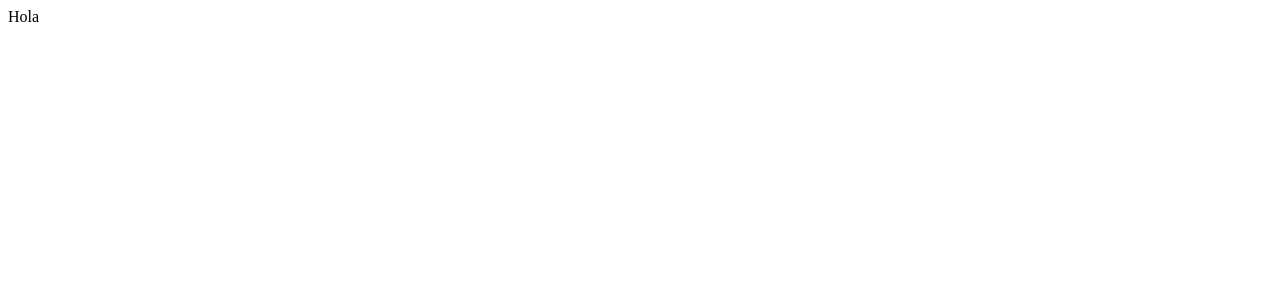
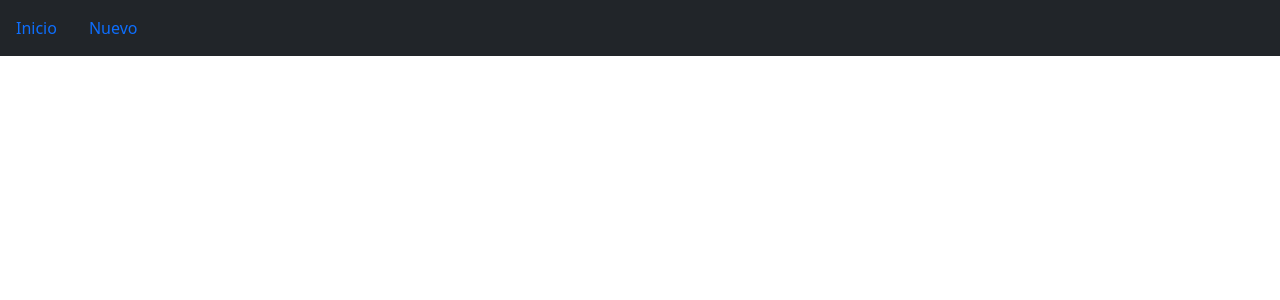
Before and after one commit to hispanos/workshop, a React (Create React App) app: page / in a window 1280 px wide. Shown: the top 300 px of the page. Built offline with nearby package versions, Linux system fonts and the light colour scheme.

Commit message:
agregando menu

```diff
--- a/package.json
+++ b/package.json
@@ -3,8 +3,11 @@
   "version": "0.1.0",
   "private": true,
   "dependencies": {
+    "bootstrap": "5.0.2",
     "cra-template": "1.1.2",
+    "i": "^0.3.6",
     "react": "^17.0.2",
+    "react-bootstrap": "^1.6.1",
     "react-dom": "^17.0.2",
     "react-scripts": "4.0.3"
   },
--- /dev/null
+++ b/src/components/NavBar.jsx
@@ -0,0 +1,21 @@
+import React from "react";
+import { Nav, NavItem, NavLink } from "react-bootstrap";
+
+
+const NavBar = () => {
+  return (
+    <div>
+      <Nav className="navbar navbar-expand-lg navbar-dark bg-dark">
+        <NavItem>
+          <NavLink href="#">Inicio</NavLink>
+        </NavItem>
+        <NavItem>
+          <NavLink href="#">Nuevo</NavLink>
+        </NavItem>
+      </Nav>
+
+    </div>
+  );
+};
+
+export default NavBar;
--- a/src/containers/App.jsx
+++ b/src/containers/App.jsx
@@ -1,9 +1,11 @@
 import React from 'react'
+import NavBar from '../components/NavBar'
+import 'bootstrap/dist/css/bootstrap.min.css';
 
 const App = () => {
     return (
         <div>
-            Hola
+            <NavBar/>
         </div>
     )
 }
--- a/src/index.js
+++ b/src/index.js
@@ -1,5 +1,6 @@
 import React from 'react';
 import ReactDOM from 'react-dom';
+
 import App from './containers/App';
 
 ReactDOM.render(
```
Also changed, not shown: 2 other files (tests, documents, lock files or other folders).
